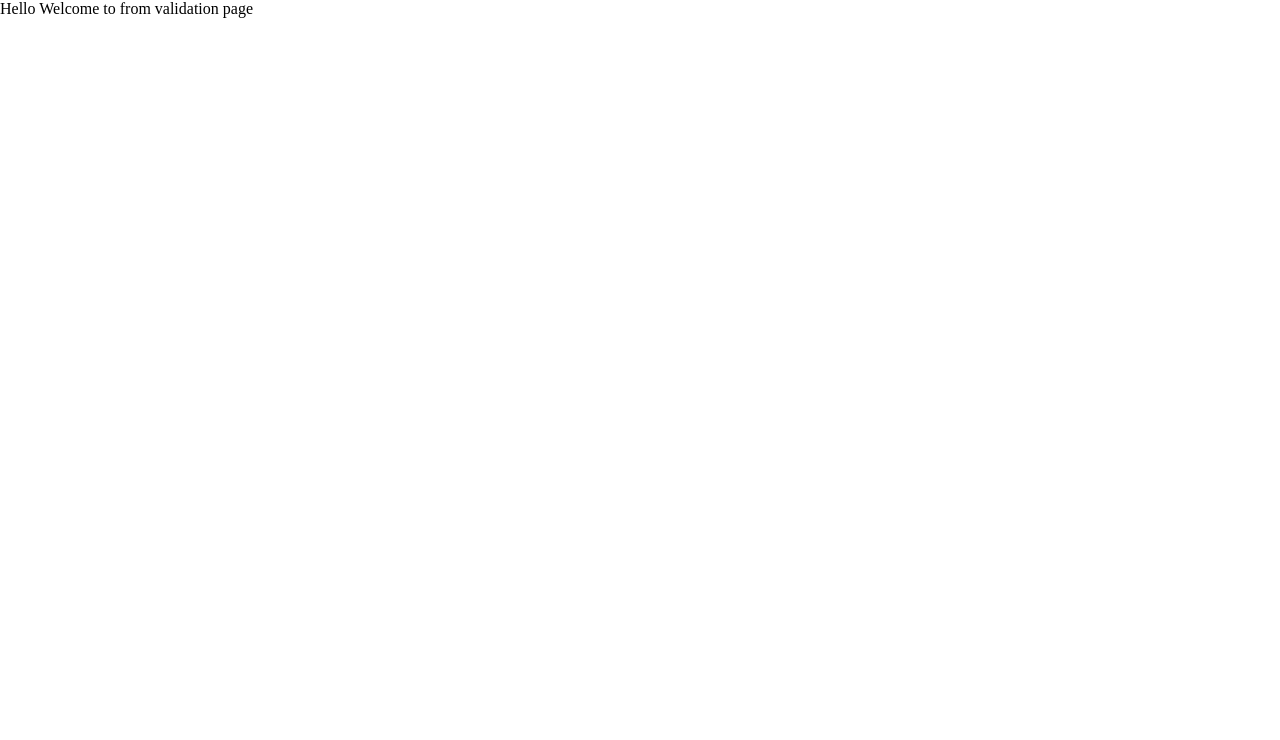
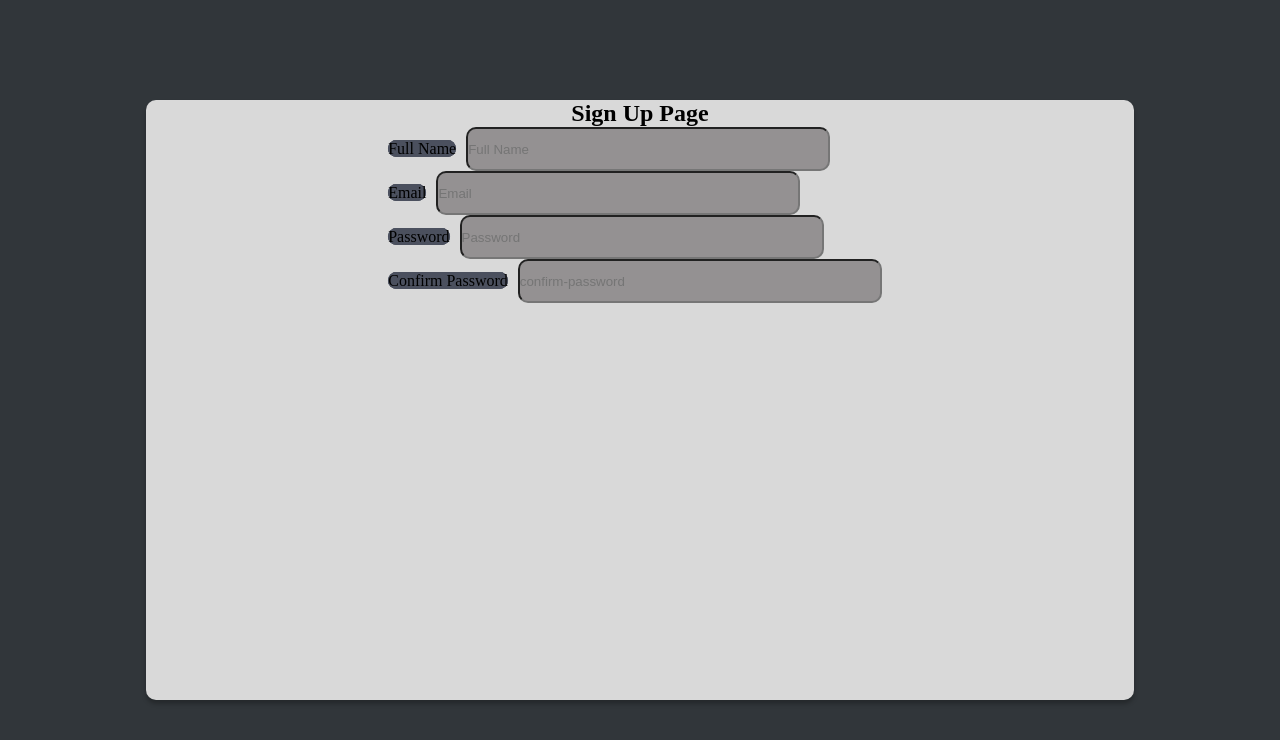
Before and after one commit to Youngbikalp/Task-15-Form-Validation-in-React, a React (Vite) app: page / in a window 1280 px wide. Shown: the top 740 px of the page. Built offline with nearby package versions, Linux system fonts and the light colour scheme.

Commit message:
validation form

```diff
--- a/src/app.css
+++ b/src/app.css
@@ -2,3 +2,8 @@
   margin: 0;
   padding: 0;
 }
+
+html,
+body {
+  background-color: hsl(204, 8%, 21%);
+}
--- a/src/app.jsx
+++ b/src/app.jsx
@@ -1,8 +1,9 @@
 import { useState } from "react";
-import "./App.css";
+import "./app.css";
+import SignUpForm from "./components/signUpForm";
 
 function App() {
-  return <>Hello Welcome to from validation page</>;
+  return <SignUpForm />;
 }
 
 export default App;
--- /dev/null
+++ b/src/components/signUpForm.jsx
@@ -0,0 +1,51 @@
+import React from "react";
+import "../styles/signUpForm.css";
+function SignUpForm() {
+  return (
+    <div className="signUp-container">
+      <div className="form-group">
+        <h2 className="signUp">Sign Up Page</h2>
+        <form>
+          <label htmlFor="fullName">Full Name</label>
+          <input
+            placeholder="Full Name"
+            type="text"
+            id="fullName"
+            name="fullName"
+            required
+          />
+          <br />
+          <label htmlFor="email">Email</label>
+          <input
+            placeholder="Email"
+            type="email"
+            id="email"
+            name="email"
+            required
+          />
+          <br />
+          <label htmlFor="password">Password</label>
+          <input
+            placeholder="Password"
+            type="password"
+            id="password"
+            name="email"
+            required
+          />{" "}
+          <br />
+          <label htmlFor="confirm-pass">Confirm Password</label>
+          <input
+            placeholder="confirm-password"
+            type="password"
+            id="confirm-pass"
+            name="email"
+            required
+          />
+        </form>
+      </div>{" "}
+      <br />
+    </div>
+  );
+}
+
+export default SignUpForm;
--- /dev/null
+++ b/src/styles/signUpForm.css
@@ -0,0 +1,42 @@
+.signUp-container {
+  display: flex;
+  height: 100vh;
+  justify-content: center;
+  align-items: center;
+}
+
+.form-group {
+  display: flex;
+  flex-direction: column;
+  align-items: center;
+  border-radius: 10px;
+  background: #d9d9d9;
+  box-shadow: 0px 4px 4px 0px rgba(0, 0, 0, 0.25);
+  width: 988px;
+  height: 600px;
+}
+
+.signUpHeader {
+  width: 378px;
+  height: 60px;
+  border-radius: 10px;
+  background: #74b4ef;
+}
+
+input {
+  color: white;
+  margin: 0px 10px;
+  width: 360px;
+  height: 40px;
+  border-radius: 10px;
+  background: rgba(18, 10, 14, 0.35);
+}
+
+label {
+  width: 262px;
+  height: 56px;
+
+  border-radius: 10px;
+  background: linear-gradient(0deg, #4b505e 0%, #4b505e 100%),
+    linear-gradient(0deg, #4b505e 0%, #4b505e 100%), #4b505e;
+}
```
